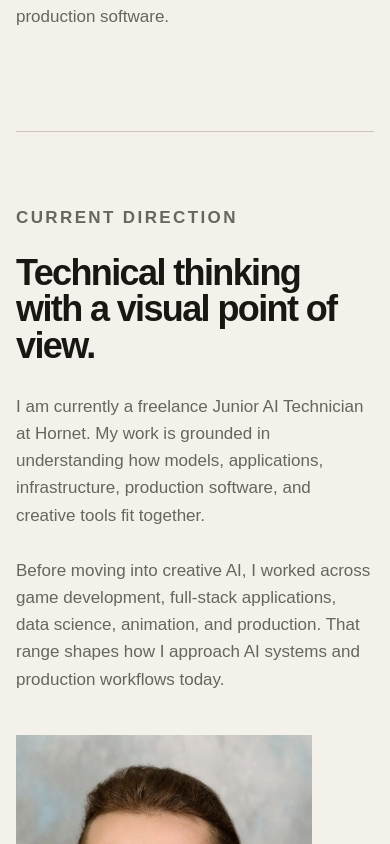
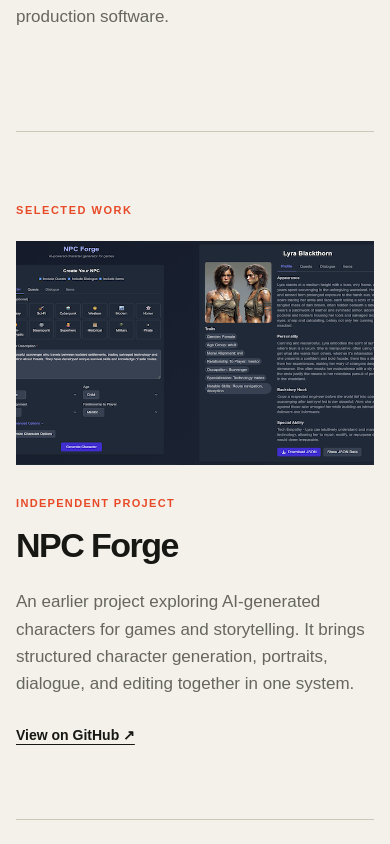
Before and after one commit to EthanPerello/EthanPerello.github.io, a React (Create React App) app: page / in a window 390 px wide. Shown: the part 1740-2584 px from the top of the page. Built offline with nearby package versions, Linux system fonts and the light colour scheme.

Commit message:
Add selected work to portfolio

```diff
--- a/src/App.css
+++ b/src/App.css
@@ -17,7 +17,7 @@
 body { margin: 0; background: var(--paper); color: var(--ink); font-family: Arial, Helvetica, sans-serif; font-size: 16px; line-height: 1.5; }
 a { color: inherit; }
 main { min-height: 100vh; }
-.nav, .hero, .capabilities, .about, footer { width: min(var(--page-width), calc(100% - clamp(48px, 8vw, 144px))); margin: 0 auto; }
+.nav, .hero, .capabilities, .selected-work, .about, footer { width: min(var(--page-width), calc(100% - clamp(48px, 8vw, 144px))); margin: 0 auto; }
 .nav { min-height: 92px; display: flex; align-items: center; justify-content: space-between; border-bottom: 1px solid var(--line); }
 .wordmark { display: inline-flex; align-items: center; gap: 13px; color: var(--ink); font-size: 20px; line-height: 1; font-weight: 700; letter-spacing: -.035em; text-decoration: none; }
 .monogram { width: 34px; height: 34px; display: inline-grid; place-items: center; flex: 0 0 auto; background: var(--ink); color: var(--paper); font-size: 12px; font-weight: 800; letter-spacing: -.06em; }
@@ -30,7 +30,7 @@
 .actions { width: 100%; display: flex; align-items: center; flex-wrap: wrap; gap: 28px; margin-top: 48px; }
 .actions a { font-size: 14px; font-weight: 600; text-underline-offset: 4px; }
 .actions .primary { padding: 16px 22px; background: var(--ink); color: var(--paper); text-decoration: none; }
-.capabilities, .about { padding: clamp(84px, 9vw, 128px) 0; border-top: 1px solid var(--line); }
+.capabilities, .selected-work, .about { padding: clamp(84px, 9vw, 128px) 0; border-top: 1px solid var(--line); }
 .section-intro { display: grid; grid-template-columns: var(--label-column) minmax(0, 1fr); gap: var(--column-gap); }
 .about { display: grid; grid-template-columns: var(--label-column) minmax(420px, 1fr) minmax(230px, 300px); gap: var(--column-gap); align-items: start; }
 h2 { max-width: 780px; margin: 0; font-size: var(--section-title); line-height: 1.02; letter-spacing: -.045em; }
@@ -39,6 +39,15 @@
 .capability-list span { color: var(--signal); font-size: 11px; line-height: 1.4; font-weight: 800; letter-spacing: .08em; }
 .capability-list h3 { margin: 0; font-size: 20px; line-height: 1.25; letter-spacing: -.02em; }
 .capability-list p, .about p { margin: 0; color: var(--muted); font-size: var(--body); line-height: 1.6; }
+.selected-work { display: grid; grid-template-columns: var(--label-column) minmax(0, 1.35fr) minmax(280px, .8fr); gap: var(--column-gap); align-items: start; }
+.work-image { display: block; overflow: hidden; background: var(--ink); }
+.work-image img { width: 100%; aspect-ratio: 16 / 10; display: block; object-fit: cover; object-position: center; transition: transform 180ms ease; }
+.work-image:hover img { transform: scale(1.012); }
+.work-copy { padding-top: 2px; }
+.work-copy .work-type { margin: 0 0 18px; color: var(--signal); font-size: 11px; line-height: 1.2; font-weight: 800; letter-spacing: .12em; text-transform: uppercase; }
+.work-copy h2 { font-size: clamp(34px, 4vw, 56px); }
+.work-copy > p:not(.work-type) { margin: 26px 0 0; color: var(--muted); font-size: var(--body); line-height: 1.6; }
+.work-copy a { display: inline-block; margin-top: 28px; font-size: 14px; font-weight: 600; text-underline-offset: 4px; }
 .about-copy p { max-width: 680px; margin-top: 28px; }
 .portrait { margin: 0; }
 .profile-photo { width: 100%; aspect-ratio: 4 / 5; object-fit: cover; object-position: 50% 28%; display: block; filter: saturate(.78) contrast(1.03); }
@@ -49,7 +58,7 @@
 footer a { font-size: 14px; font-weight: 600; text-underline-offset: 4px; }
 .footer-contact { display: flex; align-items: center; gap: 28px; }
 @media (max-width: 760px) {
-  .nav, .hero, .capabilities, .about, footer { width: calc(100% - 32px); }
+  .nav, .hero, .capabilities, .selected-work, .about, footer { width: calc(100% - 32px); }
   .nav { min-height: 76px; }
   .wordmark { gap: 10px; font-size: 18px; }
   .monogram { width: 30px; height: 30px; font-size: 11px; }
@@ -59,8 +68,10 @@
   h1 { font-size: clamp(42px, 14vw, 64px); line-height: .96; }
   .lede { margin-top: 30px; font-size: 20px; }
   .actions { gap: 20px; margin-top: 36px; }
-  .capabilities, .about { padding: 72px 0; }
-  .section-intro, .about, .capability-list article { grid-template-columns: 1fr; gap: 24px; }
+  .capabilities, .selected-work, .about { padding: 72px 0; }
+  .section-intro, .selected-work, .about, .capability-list article { grid-template-columns: 1fr; gap: 24px; }
+  .selected-work .eyebrow { margin-bottom: 0; }
+  .work-copy { padding-top: 8px; }
   .capability-list { margin-top: 48px; }
   .capability-list article { padding: 28px 0; }
   .portrait { width: min(76vw, 300px); margin-top: 18px; }
@@ -74,11 +85,13 @@
 }
 
 @media (min-width: 761px) and (max-width: 1040px) {
-  .nav, .hero, .capabilities, .about, footer { width: calc(100% - 72px); }
+  .nav, .hero, .capabilities, .selected-work, .about, footer { width: calc(100% - 72px); }
   .hero { padding: 96px 0 120px; }
   h1 { font-size: clamp(64px, 10vw, 96px); }
   .section-intro { grid-template-columns: 140px 1fr; }
   .capability-list article { grid-template-columns: .4fr 1.1fr 1.6fr; gap: 32px; }
   .about { grid-template-columns: .45fr 1.4fr; }
+  .selected-work { grid-template-columns: 140px 1fr; }
+  .selected-work .work-copy { grid-column: 2; }
   .portrait { grid-column: 2; width: min(320px, 70%); }
 }
--- a/src/App.js
+++ b/src/App.js
@@ -1,6 +1,7 @@
 import React from 'react';
 import './App.css';
 import profilePhoto from './images/profile-photo.jpg';
+import npcForgeImage from './images/npc-forge.png';
 
 const capabilities = [
   { number: '01', title: 'AI-assisted development', text: 'Building and refining practical software with AI-supported development workflows.' },
@@ -35,6 +36,18 @@
           {capabilities.map((item) => <article key={item.number}><span>{item.number}</span><h3>{item.title}</h3><p>{item.text}</p></article>)}
         </div>
       </section>
+      <section className="selected-work" aria-labelledby="selected-work-heading">
+        <p className="eyebrow">Selected work</p>
+        <a className="work-image" href="https://github.com/EthanPerello/npc-forge" aria-label="View NPC Forge on GitHub">
+          <img src={npcForgeImage} alt="NPC Forge character generation interface" />
+        </a>
+        <div className="work-copy">
+          <p className="work-type">Independent project</p>
+          <h2 id="selected-work-heading">NPC Forge</h2>
+          <p>An earlier project exploring AI-generated characters for games and storytelling. It brings structured character generation, portraits, dialogue, and editing together in one system.</p>
+          <a href="https://github.com/EthanPerello/npc-forge">View on GitHub ↗</a>
+        </div>
+      </section>
       <section className="about" aria-labelledby="about-heading">
         <p className="eyebrow">Current direction</p>
         <div className="about-copy">
```
